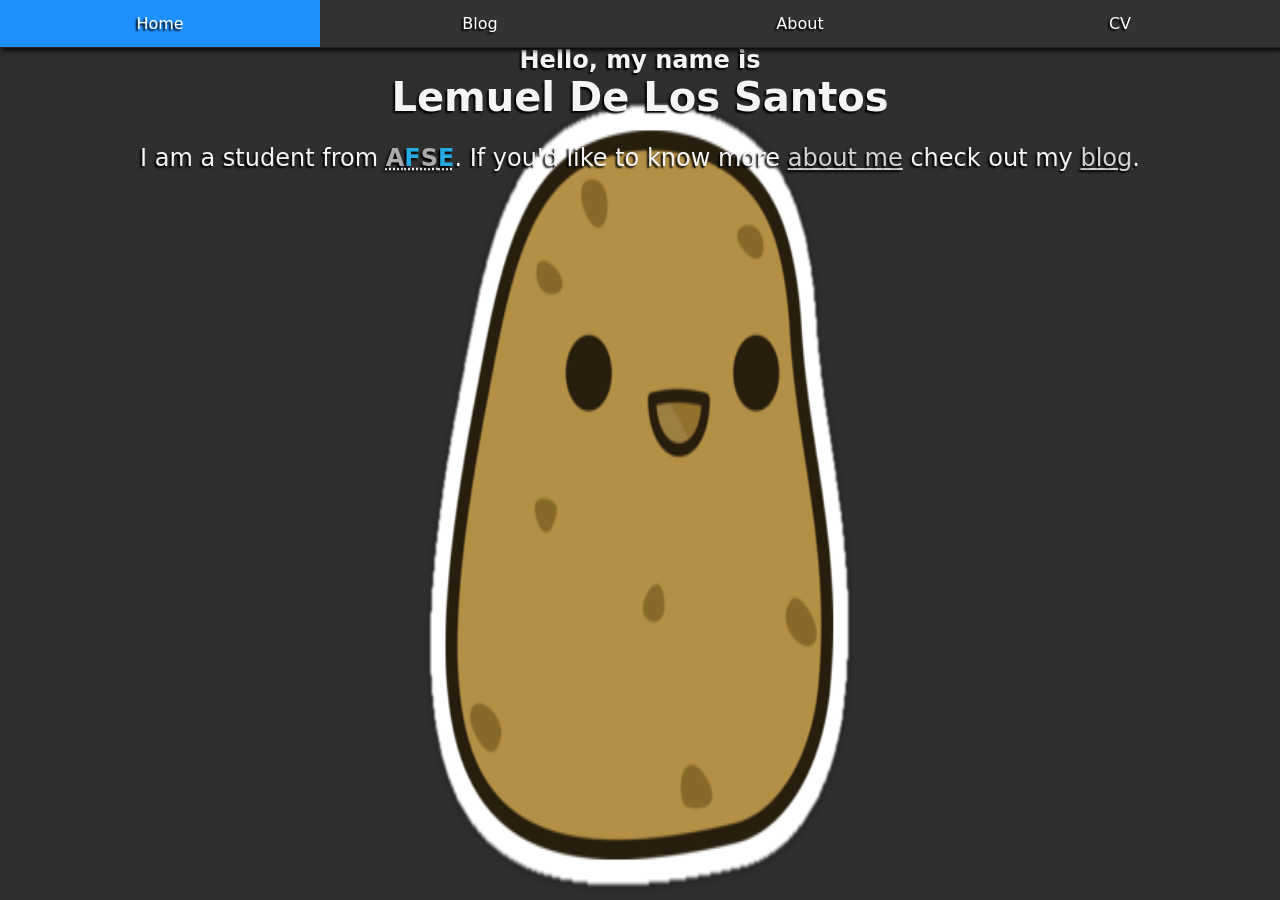
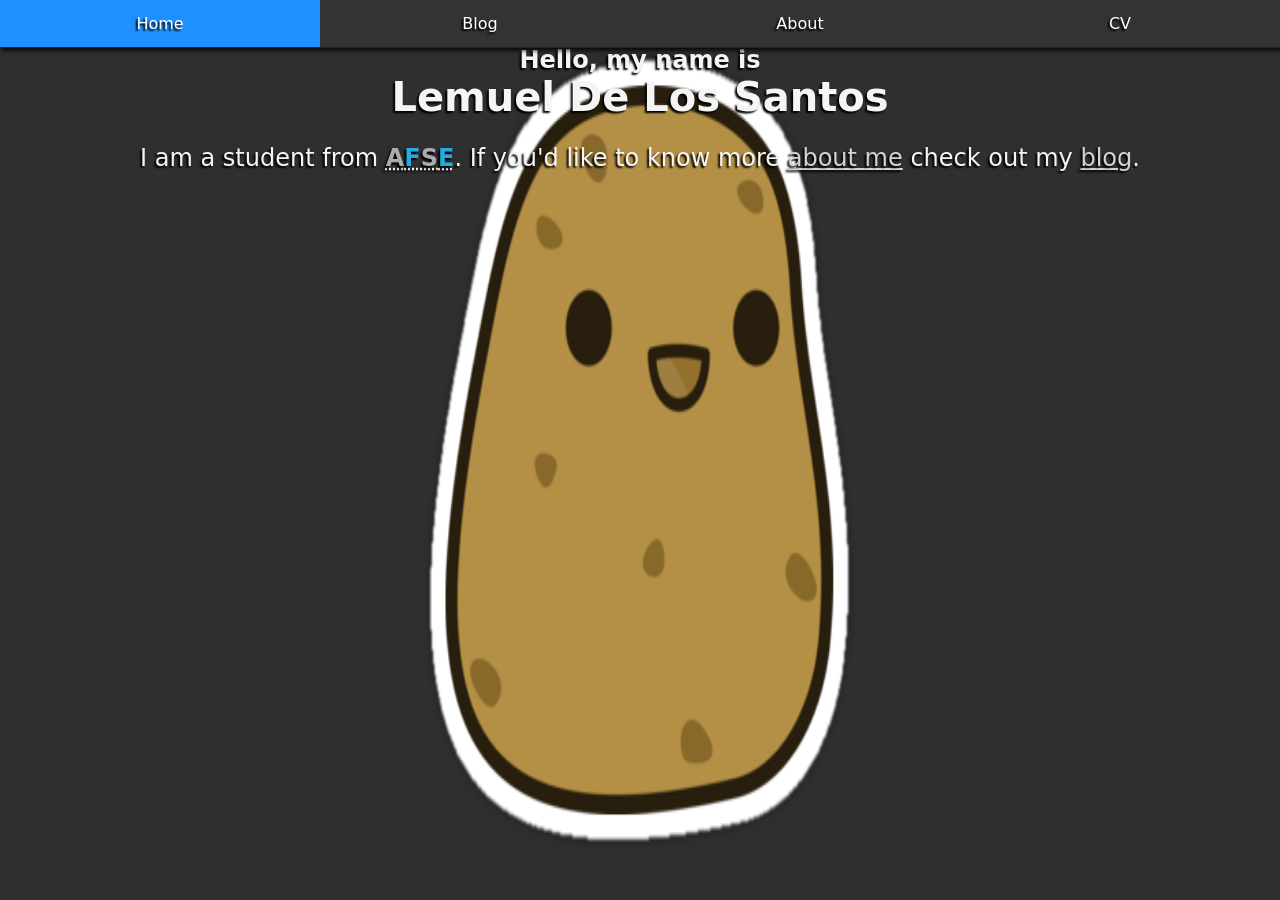
Before and after one commit to lemueldls/lemueld6200.github.io, a Jekyll site: the page built from index.html, in a window 1280 px wide. Built offline with Jekyll 4.4.1, drawn with Linux system fonts in a browser that asks for light colours.

Commit message:
Update main.css

```diff
--- a/css/main.css
+++ b/css/main.css
@@ -115,7 +115,7 @@ p a {
 }
 #potato {
 	left:30%;
-	bottom:0;
+	top:5%;
 	width:40%;
 	height:90%;
 	z-index:-1;
```
